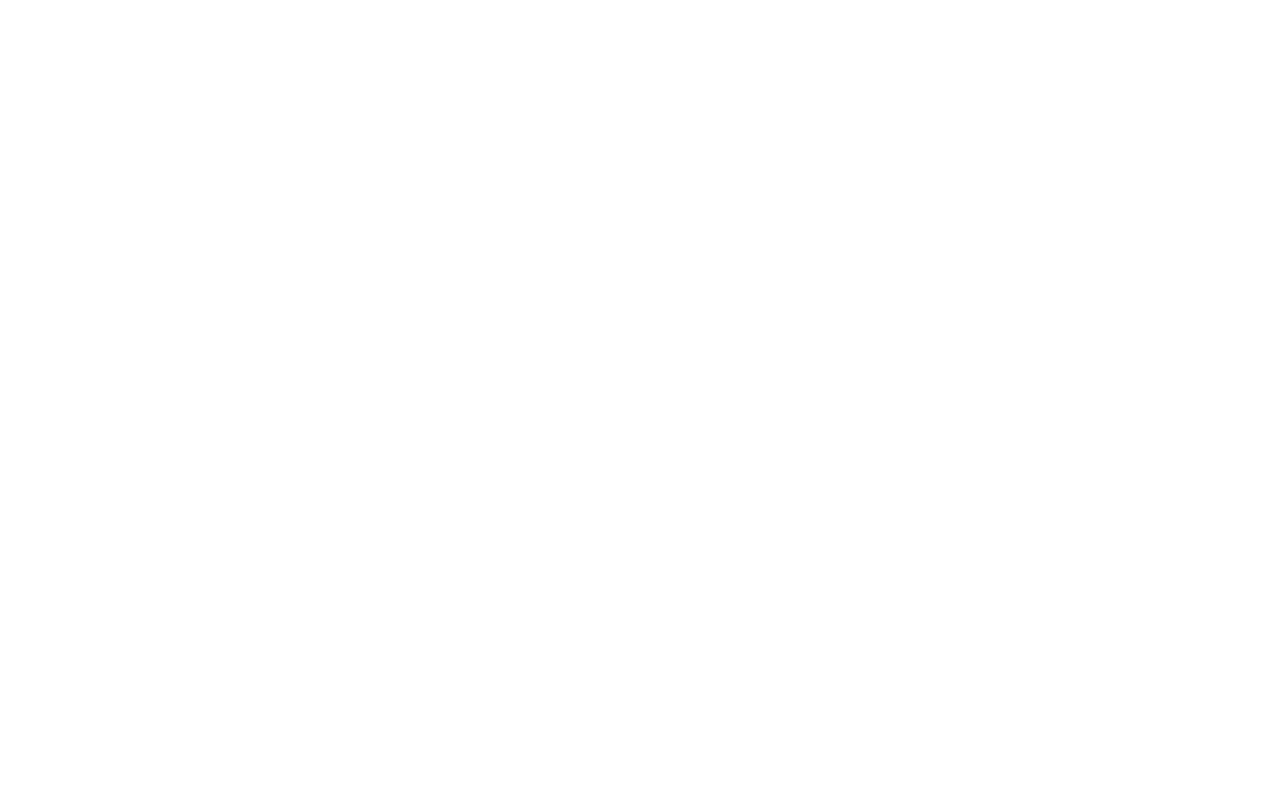
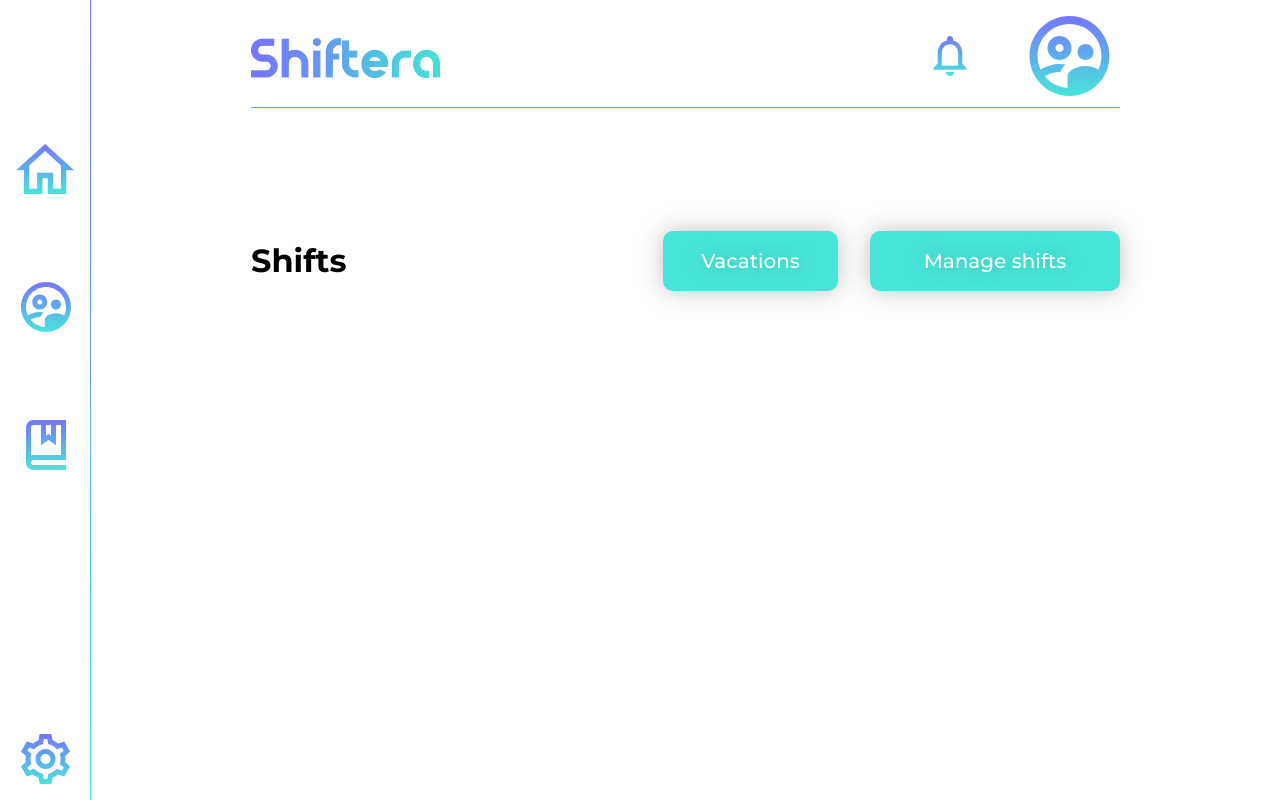
Before and after one commit to PiskuleO/Shiftera, a React (Create React App) app: page /shifts in a window 1280 px wide. Built offline with nearby package versions, Linux system fonts and the light colour scheme.

Commit message:
Define new components

```diff
--- a/src/App.tsx
+++ b/src/App.tsx
@@ -2,6 +2,9 @@
 import Layout from "./components/Layout";
 import Users from "./components/Users";
 import Modal from "react-modal";
+import Shifts from "./components/Shifts";
+import Home from "./components/Home";
+import Settings from "./components/Settings";
 
 Modal.setAppElement("#root");
 
@@ -10,8 +13,10 @@
     <BrowserRouter>
       <Routes>
         <Route path="/" element={<Layout />}>
-          <Route index element={<Users />} />
+          <Route index element={<Home />} />
           <Route path="users" element={<Users />} />
+          <Route path="shifts" element={<Shifts />} />
+          <Route path="settings" element={<Settings />} />
         </Route>
         <Route path="*" />
       </Routes>
--- /dev/null
+++ b/src/components/Home.tsx
@@ -0,0 +1,13 @@
+import { ContentWrapper, ContentHead, HeadTitle } from "./Users";
+
+const Home: React.FC = () => {
+  return (
+    <ContentWrapper>
+      <ContentHead>
+        <HeadTitle>Overview</HeadTitle>
+      </ContentHead>
+    </ContentWrapper>
+  );
+};
+
+export default Home;
--- /dev/null
+++ b/src/components/Settings.tsx
@@ -0,0 +1,13 @@
+import { ContentWrapper, ContentHead, HeadTitle } from "./Users";
+
+const Settings: React.FC = () => {
+  return (
+    <ContentWrapper>
+      <ContentHead>
+        <HeadTitle>Settings</HeadTitle>
+      </ContentHead>
+    </ContentWrapper>
+  );
+};
+
+export default Settings;
--- /dev/null
+++ b/src/components/Shifts.tsx
@@ -0,0 +1,51 @@
+import styled from "@emotion/styled";
+import {
+  ContentWrapper,
+  ContentHead,
+  HeadTitle,
+  ButtonParagraph,
+  LargeButton,
+} from "./Users";
+
+const Shifts: React.FC = () => {
+  return (
+    <ContentWrapper>
+      <ContentHead>
+        <HeadTitle>Shifts</HeadTitle>
+        <ButtonGroup>
+          <MediumButton>
+            <ButtonParagraph>Vacations</ButtonParagraph>
+          </MediumButton>
+          <ButtonSpacer></ButtonSpacer>
+          <LargeButton>
+            <ButtonParagraph>Manage shifts</ButtonParagraph>
+          </LargeButton>
+        </ButtonGroup>
+      </ContentHead>
+    </ContentWrapper>
+  );
+};
+
+const ButtonGroup = styled.div`
+  display: flex;
+`;
+
+const ButtonSpacer = styled.div`
+  padding: 0rem 1rem 0rem 1rem;
+`;
+
+export const MediumButton = styled.button`
+  border-radius: 10px;
+  background: #48e5da;
+  color: white;
+  box-shadow: 0px 0px 25px 0px rgba(0, 0, 0, 0.25);
+  border: 0;
+  margin: 0;
+  width: 175px;
+  height: 60px;
+  flex-shrink: 0;
+  padding: 0;
+  cursor: pointer;
+`;
+
+export default Shifts;
--- a/src/components/Users.tsx
+++ b/src/components/Users.tsx
@@ -132,12 +132,12 @@
 
   return (
     <ContentWrapper>
-      <ContetHead>
+      <ContentHead>
         <HeadTitle>Users</HeadTitle>
-        <AddUserButton onClick={handleCreateUserModalState}>
+        <LargeButton onClick={handleCreateUserModalState}>
           <ButtonParagraph>Add new user</ButtonParagraph>
-        </AddUserButton>
-      </ContetHead>
+        </LargeButton>
+      </ContentHead>
       <ContentFilters>
         <SearchBar>
           <Icon>
@@ -291,7 +291,7 @@
   outline: none;
 `;
 
-const AddUserButton = styled.button`
+export const LargeButton = styled.button`
   border-radius: 10px;
   background: #48e5da;
   color: white;
@@ -305,7 +305,7 @@
   cursor: pointer;
 `;
 
-const ButtonParagraph = styled.p`
+export const ButtonParagraph = styled.p`
   margin: 0;
   color: #fff;
   text-shadow: 0px 0px 20px rgba(0, 0, 0, 0.25);
@@ -316,12 +316,12 @@
   line-height: normal;
 `;
 
-const ContentWrapper = styled.div`
+export const ContentWrapper = styled.div`
   display: flex;
   flex-direction: column;
 `;
 
-const ContetHead = styled.div`
+export const ContentHead = styled.div`
   display: flex;
   flex-direction: row;
   justify-content: space-between;
```
